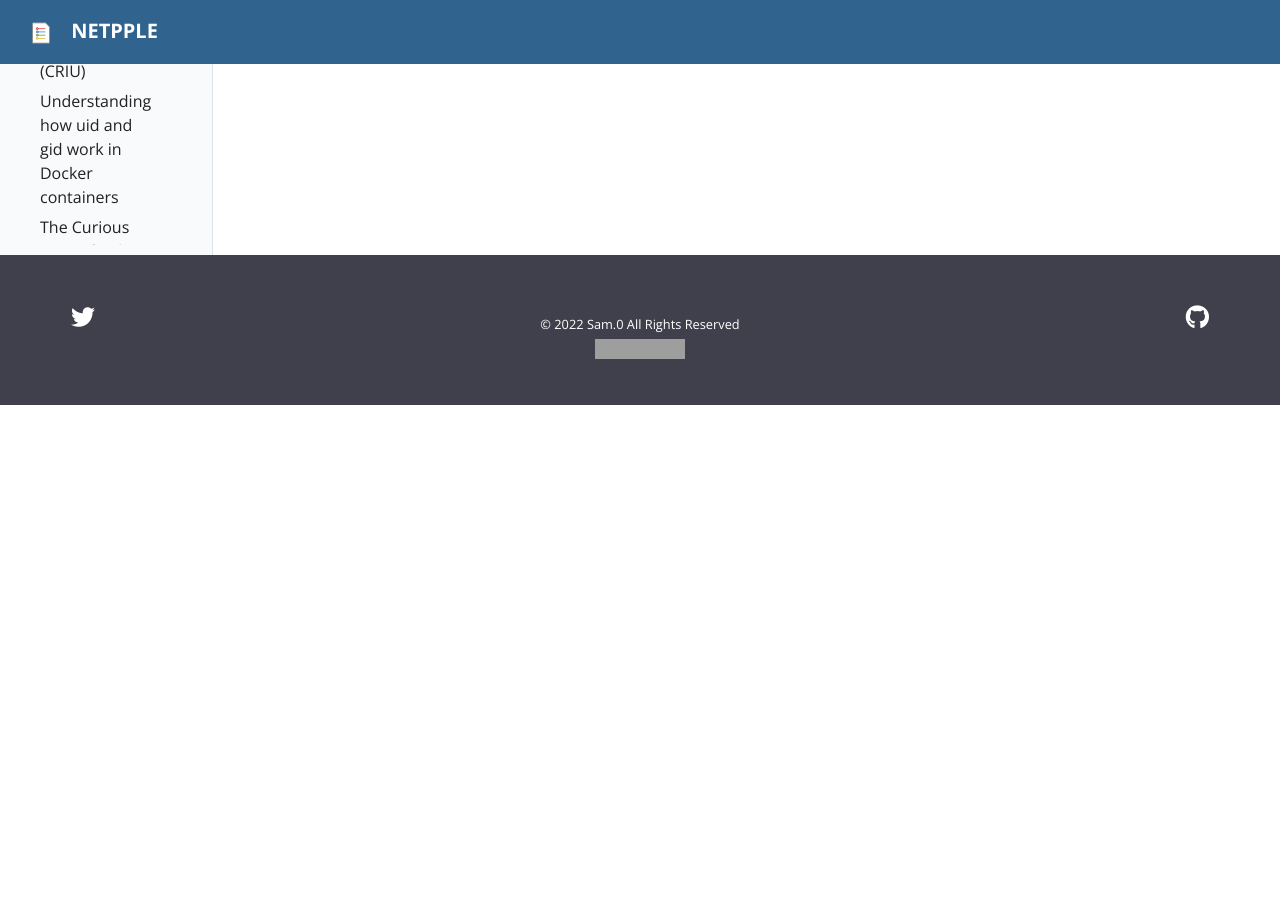
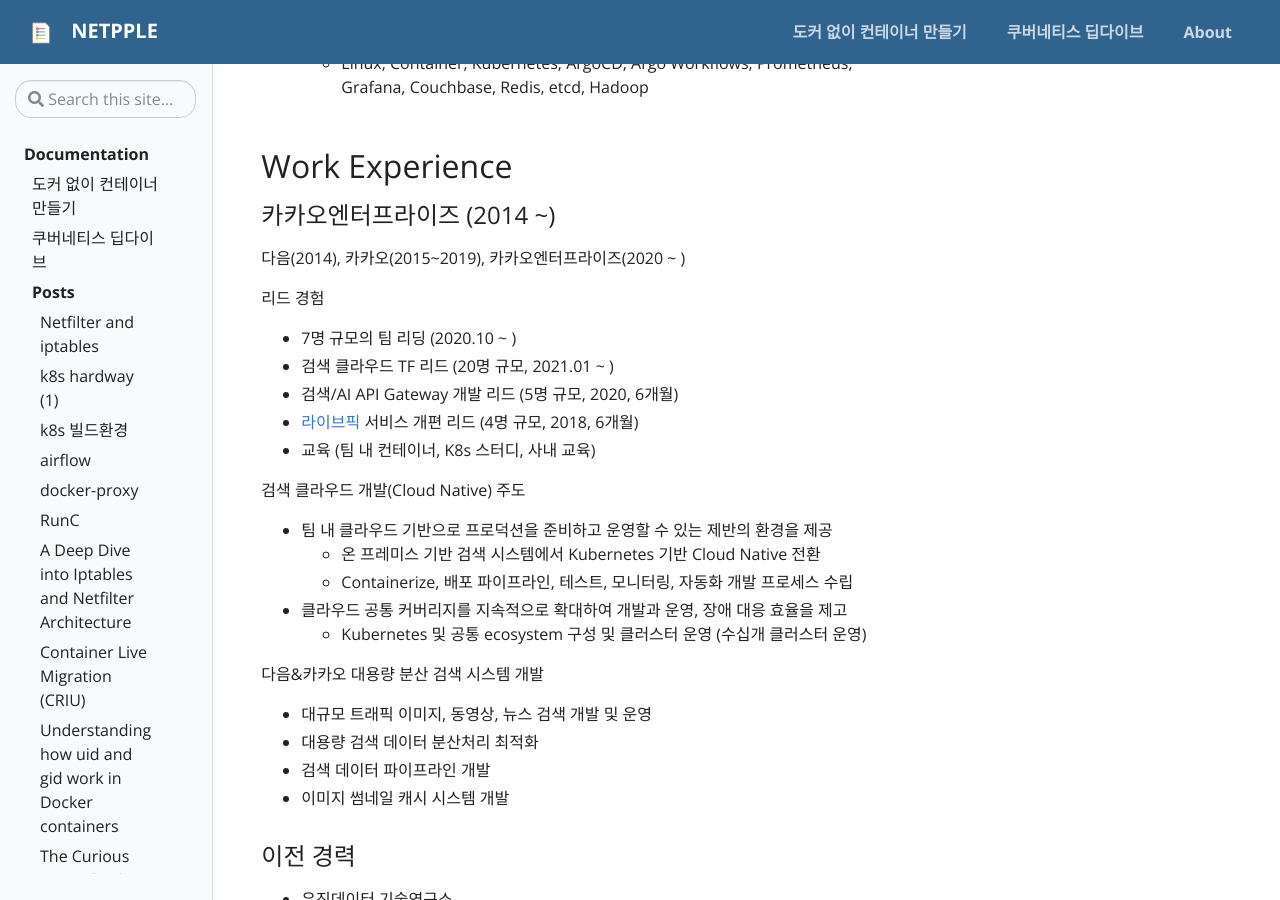
Before and after one commit to netpple/netpple.github.io, a Jekyll site: the page built from pages/about.md, in a window 1280 px wide and 900 px high, scrolled down 629 px. Built offline with Jekyll 4.4.1, drawn with Linux system fonts in a browser that asks for light colours; before the commit the page ends 1034 px from its top, so only the background shows below that; some of the changed text lies outside the part shown; grey boxes are pictures that could not be loaded.

Commit message:
about sam 추가

```diff
--- a/_includes/header.html
+++ b/_includes/header.html
@@ -3,13 +3,13 @@
         <a class="navbar-brand" href="{{ site.baseurl }}/">
             <span class="navbar-logo"></span>{% include logo.svg %}<span class="text-uppercase font-weight-bold">{{ site.title }}</span>
 	</a>
-<!--	<div class="td-navbar-nav-scroll ml-md-auto" id="main_navbar">-->
-<!--		<ul class="navbar-nav mt-2 mt-lg-0">-->
-<!--            {% for link in site.data.navigation %}<li class="nav-item mr-4 mb-2 mb-lg-0">-->
-<!--              <a class="nav-link" href="{% if link.url %}{{ site.baseurl }}/{{ link.url }}{% else %}{{ link.external_url }}{% endif %}" ><span>{{ link.title }}</span></a>-->
-<!--			</li>{% endfor %}-->
-<!--		</ul>-->
-<!--	</div>-->
+	<div class="td-navbar-nav-scroll ml-md-auto" id="main_navbar">
+		<ul class="navbar-nav mt-2 mt-lg-0">
+            {% for link in site.data.navigation %}<li class="nav-item mr-4 mb-2 mb-lg-0">
+              <a class="nav-link" href="{% if link.url %}{{ site.baseurl }}/{{ link.url }}{% else %}{{ link.external_url }}{% endif %}" ><span>{{ link.title }}</span></a>
+			</li>{% endfor %}
+		</ul>
+	</div>
 <!--	<div class="navbar-nav d-none d-lg-block">-->
 <!-- <input type="search" class="form-control td-search-input" placeholder="&#xf002 Search this site…" aria-label="Search this site…" autocomplete="off">-->
 <!--        </div>-->
--- a/pages/about.md
+++ b/pages/about.md
@@ -3,12 +3,76 @@
 permalink: /about/
 ---
 
-# About
+# About Sam ..
 
-This is a [starter template](https://vsoch.github.com/docsy-jekyll/) for a Docsy jekyll theme, based
-on the Beautiful [Docsy](https://github.com/google/docsy) that renders with Hugo. This version is intended for
-native deployment on GitHub pages. See the [respository]({{ site.repo }}) for more details.
+김삼영 netpple30@gmail.com / [https://netpple.github.io](https://netpple.github.io)  / [LinkedIn](https://www.linkedin.com/in/sam-kim-aab7b227/)
 
-## Support
+## Interests
 
-If you need help, please don't hesitate to [open an issue](https://www.github.com/{{ site.github_user }}/{{ site.github_repo }}).
+대용량 분산 시스템을 개발하고 안정적으로 운영하기
+
+- 클라우드
+- MLOps
+- 리눅스
+- 네트워크
+- SRE
+
+## Skills
+
+- Programming Languages
+    - Java, Python, Go
+- Back-end development
+    - Linux, Container, Kubernetes, ArgoCD, Argo Workflows, Prometheus, Grafana, Couchbase, Redis, etcd, Hadoop
+
+## Work Experience
+
+### 카카오엔터프라이즈 (2014 ~)
+
+다음(2014), 카카오(2015~2019), 카카오엔터프라이즈(2020 ~ )
+
+리드 경험
+- 7명 규모의 팀 리딩 (2020.10 ~ )
+- 검색 클라우드 TF 리드 (20명 규모,  2021.01 ~ )
+- 검색/AI API Gateway 개발 리드 (5명 규모, 2020, 6개월)
+- [라이브픽](https://www.fnnews.com/news/201612221103462704) 서비스 개편 리드 (4명 규모, 2018, 6개월)
+- 교육 (팀 내 컨테이너, K8s 스터디, 사내 교육)
+
+검색 클라우드 개발(Cloud Native) 주도
+- 팀 내 클라우드 기반으로 프로덕션을 준비하고 운영할 수 있는 제반의 환경을 제공
+  - 온 프레미스 기반 검색 시스템에서 Kubernetes 기반 Cloud Native 전환
+  - Containerize, 배포 파이프라인, 테스트, 모니터링, 자동화 개발 프로세스 수립
+
+- 클라우드 공통 커버리지를 지속적으로 확대하여 개발과 운영, 장애 대응 효율을 제고
+  - Kubernetes 및 공통 ecosystem 구성 및 클러스터 운영 (수십개 클러스터 운영)
+
+다음&카카오 대용량 분산 검색 시스템 개발
+- 대규모 트래픽 이미지, 동영상, 뉴스 검색 개발 및 운영
+- 대용량 검색 데이터 분산처리 최적화
+- 검색 데이터 파이프라인 개발
+- 이미지 썸네일 캐시 시스템 개발
+
+### 이전 경력
+
+- 유진데이터 기술연구소
+  - 금융/공공/제조 등 다양한 도메인 프로젝트 개발 리드 경험 (5~10명)
+  - (전문연구요원), 전자문서관리시스템 개발  (Java, Oracle)
+- 스페이스링크 기술연구소 (전문연구요원), 위성장비관리시스템 개발 (Delphi, Informix)
+- 한국아이오테크, 업무관리시스템 개발 (PHP, mysql)
+
+## Publications
+
+- 사내 블로그 기고 (링크)
+- 블로그 운영
+    - 개인 기술 블로그 운영 [https://netpple.github.io/](https://netpple.github.io/)
+    - Kubernetes Deepdivers 블로그 운영 [https://blog.deepdivers.dev/](https://blog.deepdivers.dev/)
+- 발표 자료
+    - [도커 없이 컨테이너 만들기 시리즈](https://netpple.github.io/docs/make-container-without-docker/)
+    - [쿠버네티스 딥다이브 시리즈](https://netpple.github.io/docs/deepdive-into-kubernetes/)
+    - [Kubernetes 스케줄러 동작 원리와 Scheduling Framework 이해](https://blog.deepdivers.dev/kubernetes-scheduler/1)
+- 논문
+    - A Design and Implementation of Enterprise Information Systems based on Knowledge Management (2004.12)
+
+## Education
+
+- 서울대학교 (1996 ~ 2000)
+- 상명대학교 정보통신대학원 (2002 ~ 2004)
```
Also changed, not shown: _data/navigation.yml (+6 -4 lines), _docs/deepdive-into-kubernetes/index.md (+3 -4 lines), 1 other file.
